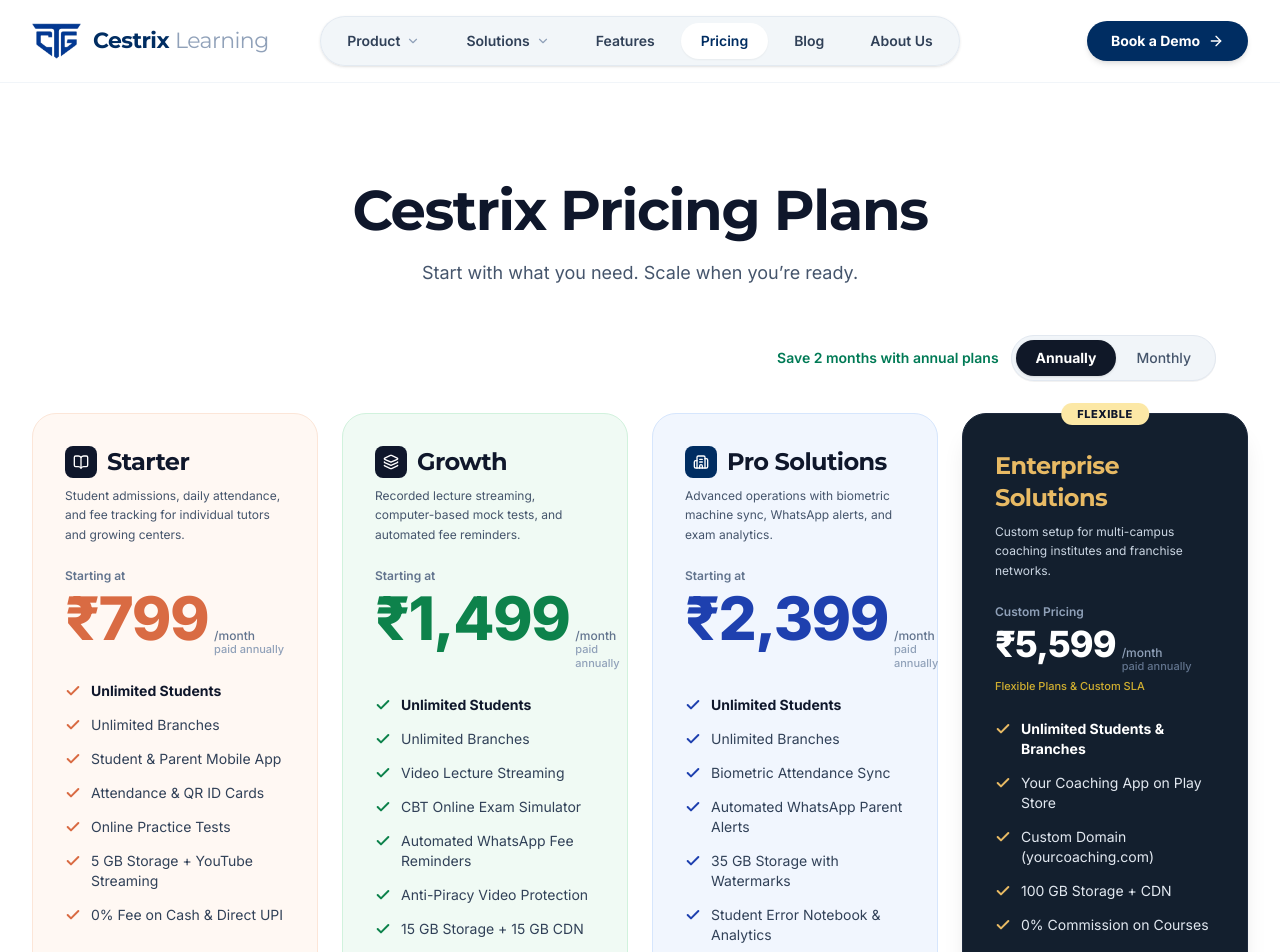
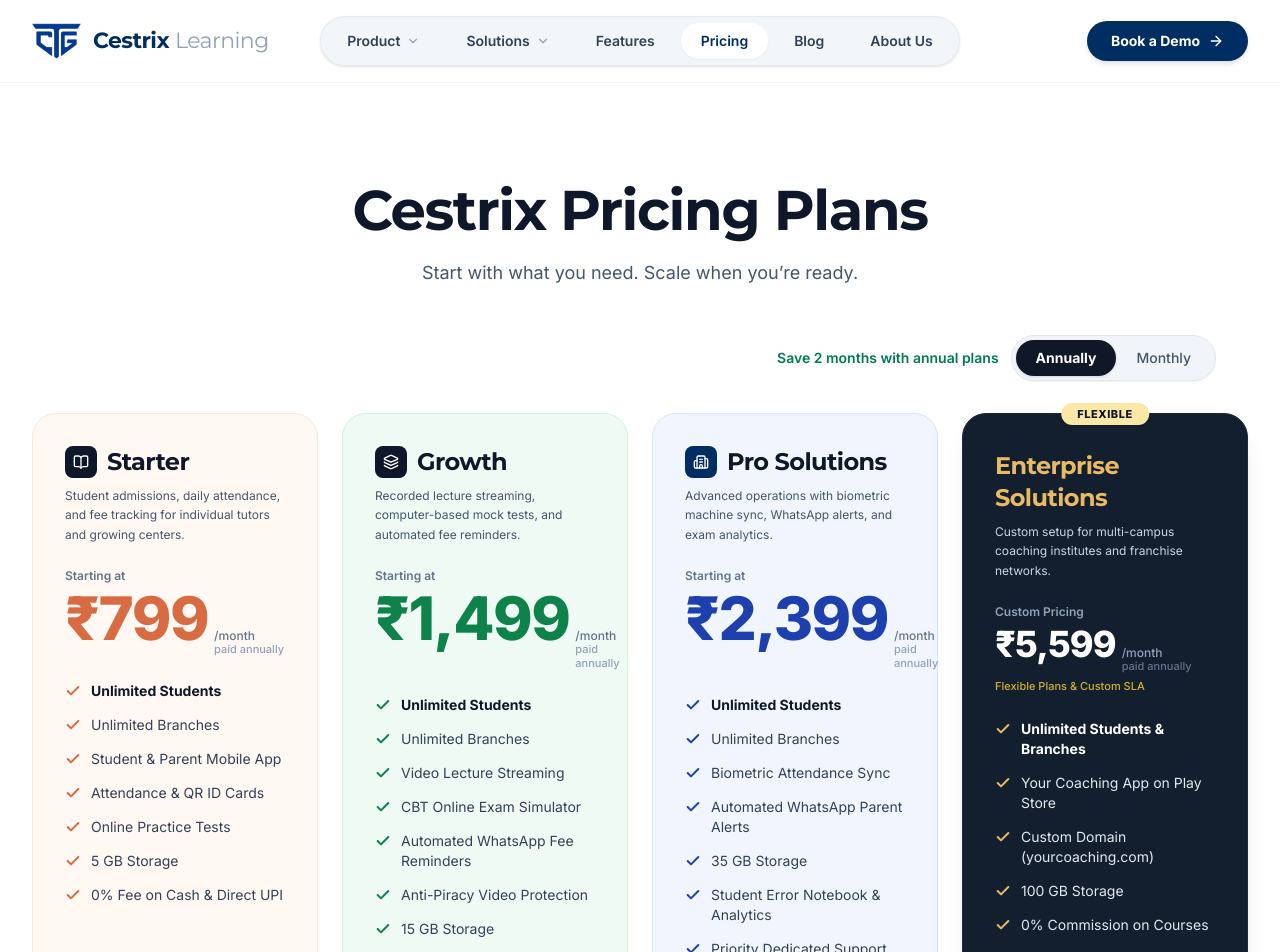
Before and after one commit to ashukumari95/cestrix-_learning, a React (Vite) app: page /pricing in a window 1280 px wide. Shown: the top 952 px of the page. Built offline with nearby package versions, Linux system fonts and the light colour scheme.

Commit message:
Remove redundant Video Streaming row and clean up storage labels

```diff
--- a/src/data/pricingData.ts
+++ b/src/data/pricingData.ts
@@ -52,7 +52,7 @@
       'Student & Parent Mobile App',
       'Attendance & Printable QR ID Cards',
       'Online Practice Tests',
-      '5 GB Storage + YouTube Streaming',
+      '5 GB Storage',
       '0% Fee on Cash & Direct UPI'
     ]
   },
@@ -67,7 +67,7 @@
     studentsCap: 'Unlimited Students',
     branchesText: 'Unlimited Branches',
     storageText: '15 GB Storage',
-    bandwidthText: '15 GB CDN + YouTube',
+    bandwidthText: '15 GB Storage',
     whatsappText: 'Unlimited WhatsApp Alerts',
     commissionBadge: '2% Course Fee',
     commissionSub: '0% Fee on Cash & Direct UPI',
@@ -85,7 +85,7 @@
       'CBT Online Exam Simulator',
       'Automated WhatsApp Fee Reminders',
       'Anti-Piracy Video Protection',
-      '15 GB Storage + 15 GB CDN'
+      '15 GB Storage'
     ]
   },
   {
@@ -99,7 +99,7 @@
     studentsCap: 'Unlimited Students',
     branchesText: 'Unlimited Branches',
     storageText: '35 GB Storage',
-    bandwidthText: '35 GB CDN + YouTube',
+    bandwidthText: '35 GB Storage',
     whatsappText: 'Unlimited WhatsApp Alerts',
     commissionBadge: '1% Course Fee',
     commissionSub: '0% Fee on Cash & Direct UPI',
@@ -116,7 +116,7 @@
       'Biometric Machine Attendance Sync',
       'Automated WhatsApp Parent Alerts',
       'Student Error Notebook & Analytics',
-      '35 GB Storage with Watermarks',
+      '35 GB Storage',
       'Priority Dedicated Support'
     ]
   },
@@ -131,7 +131,7 @@
     studentsCap: 'Unlimited Students',
     branchesText: 'Unlimited Branches',
     storageText: '100 GB Storage',
-    bandwidthText: '100 GB CDN + YouTube',
+    bandwidthText: '100 GB Storage',
     whatsappText: 'Unlimited WhatsApp Alerts',
     commissionBadge: '0% Commission',
     commissionSub: 'Direct T+0 Bank Settlement',
@@ -146,7 +146,7 @@
       'Unlimited Students & Branches',
       'Your Coaching App on Google Play Store',
       'Custom Domain Website (yourcoaching.com)',
-      '100 GB Storage + CDN',
+      '100 GB Storage',
       '0% Commission on Course Sales',
       'Dedicated Account Manager',
       'Free Data Migration & Training'
--- a/src/pages/PricingPage.tsx
+++ b/src/pages/PricingPage.tsx
@@ -160,14 +160,6 @@
           growth: '15 GB',
           pro: '35 GB',
           enterprise: '100 GB'
-        },
-        {
-          name: 'Video Streaming',
-          desc: 'Global CDN streaming and YouTube unlisted integration with zero bandwidth limits',
-          starter: 'Unlimited YouTube',
-          growth: '15 GB CDN + YouTube',
-          pro: '35 GB CDN + YouTube',
-          enterprise: '100 GB CDN + YouTube'
         },
         {
           name: 'Video Protection & Watermarks',
@@ -389,7 +381,7 @@
                     </div>
                     <div className="flex items-start gap-2.5 text-xs sm:text-sm text-slate-700">
                       <Check size={16} className="text-[#D96B43] stroke-[3] shrink-0 mt-0.5" />
-                      <span>5 GB Storage + YouTube Streaming</span>
+                      <span>5 GB Storage</span>
                     </div>
                     <div className="flex items-start gap-2.5 text-xs sm:text-sm text-slate-700">
                       <Check size={16} className="text-[#D96B43] stroke-[3] shrink-0 mt-0.5" />
@@ -477,7 +469,7 @@
                     </div>
                     <div className="flex items-start gap-2.5 text-xs sm:text-sm text-slate-700">
                       <Check size={16} className="text-[#0D824B] stroke-[3] shrink-0 mt-0.5" />
-                      <span>15 GB Storage + 15 GB CDN</span>
+                      <span>15 GB Storage</span>
                     </div>
                   </div>
                 </div>
@@ -553,7 +545,7 @@
                     </div>
                     <div className="flex items-start gap-2.5 text-xs sm:text-sm text-slate-700">
                       <Check size={16} className="text-[#1E40AF] stroke-[3] shrink-0 mt-0.5" />
-                      <span>35 GB Storage with Watermarks</span>
+                      <span>35 GB Storage</span>
                     </div>
                     <div className="flex items-start gap-2.5 text-xs sm:text-sm text-slate-700">
                       <Check size={16} className="text-[#1E40AF] stroke-[3] shrink-0 mt-0.5" />
@@ -640,7 +632,7 @@
                     </div>
                     <div className="flex items-start gap-2.5 text-xs sm:text-sm text-slate-200">
                       <Check size={16} className="text-[#E8BA64] stroke-[3] shrink-0 mt-0.5" />
-                      <span>100 GB Storage + CDN</span>
+                      <span>100 GB Storage</span>
                     </div>
                     <div className="flex items-start gap-2.5 text-xs sm:text-sm text-slate-200">
                       <Check size={16} className="text-[#E8BA64] stroke-[3] shrink-0 mt-0.5" />
```
